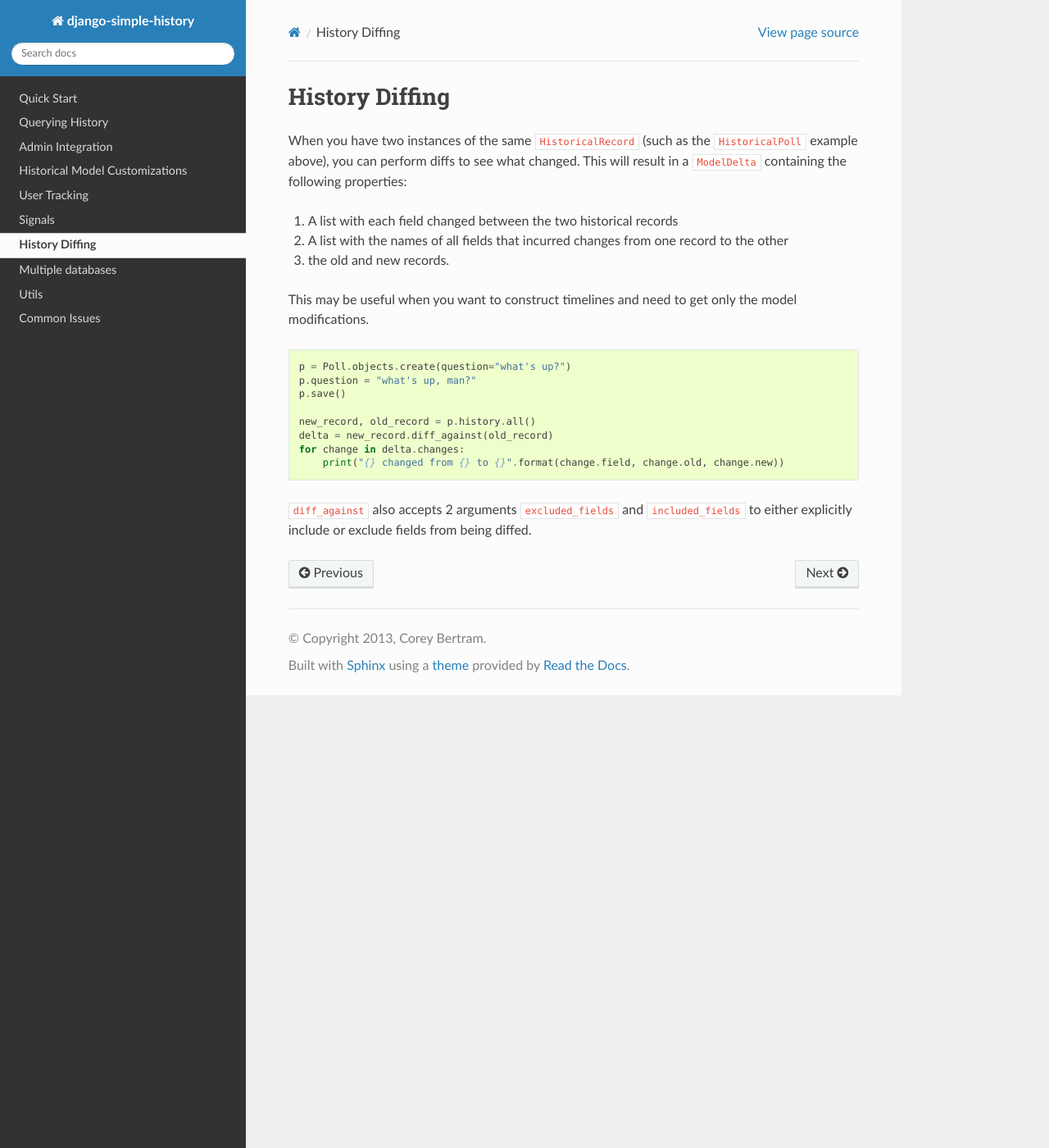
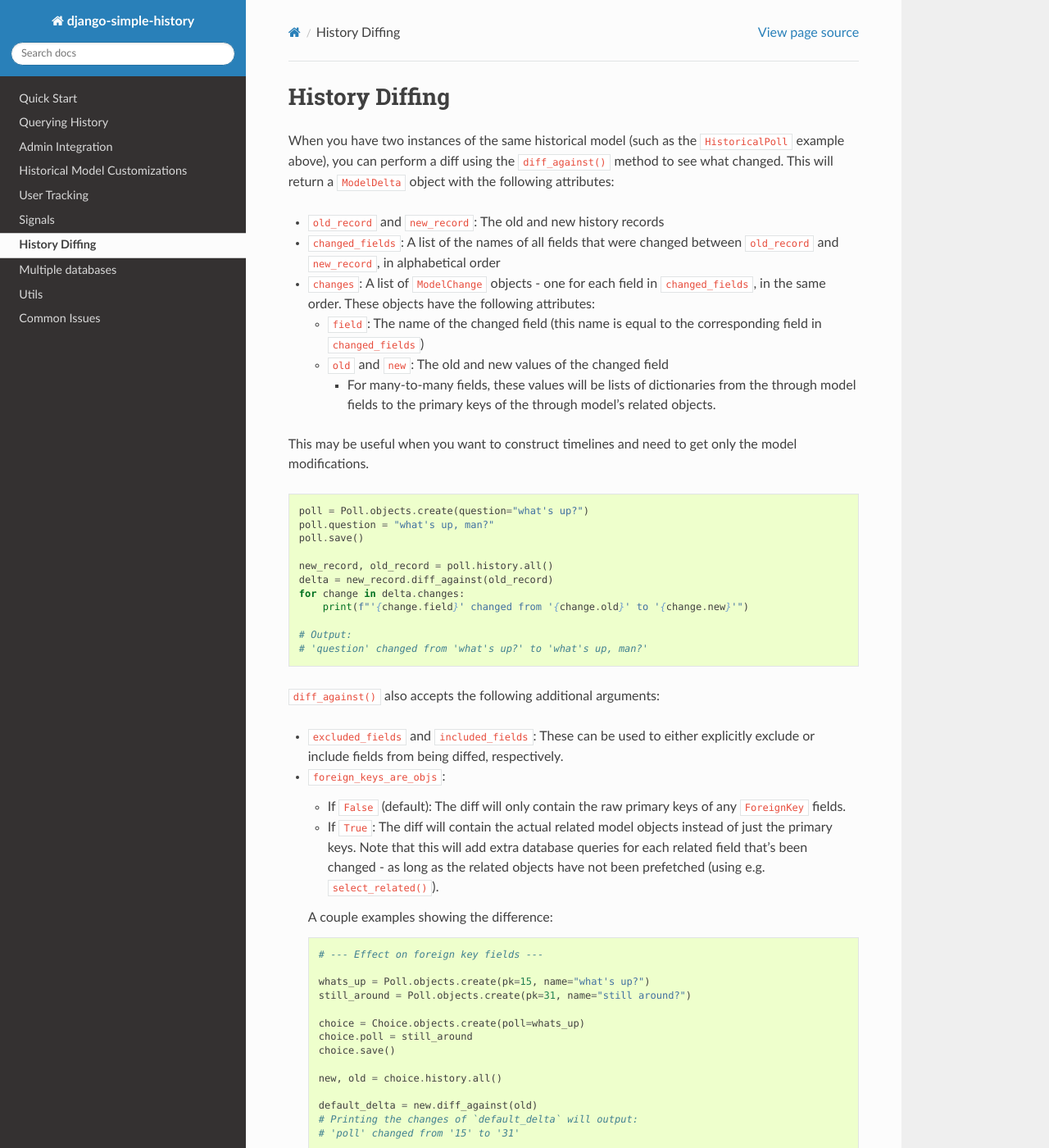
Before and after one commit to jazzband/django-simple-history, a Sphinx documentation site: the page built from docs/history_diffing.rst, in a window 1280 px wide and 1400 px high. Shown: the whole window at 82% size. Built offline with Sphinx 7.4.7 and the Read the Docs theme 2.0.0, drawn with Linux system fonts in a browser that asks for light colours; some of the changed text lies outside the part shown.

Commit message:
Added foreign_keys_are_objs arg to diff_against()
This makes it easier to get the related objects from the diff objects,
and facilitates prefetching the related objects when listing the diffs
- which is needed for the admin history page.

Also made the returned `ModelDelta` fields alphabetically ordered, to
prevent flakiness of one of the added tests.

```diff
--- a/CHANGES.rst
+++ b/CHANGES.rst
@@ -17,6 +17,10 @@
   ``history_list_display`` by default, and made the latter into an actual field (gh-1128)
 - ``ModelDelta`` and ``ModelChange`` (in ``simple_history.models``) are now immutable
   dataclasses; their signatures remain unchanged (gh-1128)
+- ``ModelDelta``'s ``changes`` and ``changed_fields`` are now sorted alphabetically by
+  field name, to prevent flaky tests by making their order consistent (gh-1128)
+- ``diff_against()`` has a new keyword argument, ``foreign_keys_are_objs``;
+  see usage in the docs under "History Diffing" (gh-1128)
 
 3.5.0 (2024-02-19)
 ------------------
--- a/docs/historical_model.rst
+++ b/docs/historical_model.rst
@@ -554,7 +554,6 @@
     informal = Category.objects.create(name="informal questions")
     official = Category.objects.create(name="official questions")
     p = Poll.objects.create(question="what's up?")
-    p.save()
     p.categories.add(informal, official)
     p.categories.remove(informal)
 
--- a/docs/history_diffing.rst
+++ b/docs/history_diffing.rst
@@ -1,24 +1,102 @@
 History Diffing
 ===============
 
-When you have two instances of the same ``HistoricalRecord`` (such as the ``HistoricalPoll`` example above),
-you can perform diffs to see what changed. This will result in a ``ModelDelta`` containing the following properties:
+When you have two instances of the same historical model
+(such as the ``HistoricalPoll`` example above),
+you can perform a diff using the ``diff_against()`` method to see what changed.
+This will return a ``ModelDelta`` object with the following attributes:
 
-1. A list with each field changed between the two historical records
-2. A list with the names of all fields that incurred changes from one record to the other
-3. the old and new records.
+- ``old_record`` and ``new_record``: The old and new history records
+- ``changed_fields``: A list of the names of all fields that were changed between
+  ``old_record`` and ``new_record``, in alphabetical order
+- ``changes``: A list of ``ModelChange`` objects - one for each field in
+  ``changed_fields``, in the same order.
+  These objects have the following attributes:
 
-This may be useful when you want to construct timelines and need to get only the model modifications.
+  - ``field``: The name of the changed field
+    (this name is equal to the corresponding field in ``changed_fields``)
+  - ``old`` and ``new``: The old and new values of the changed field
+
+    - For many-to-many fields, these values will be lists of dictionaries from the
+      through model fields to the primary keys of the through model's related objects.
+
+This may be useful when you want to construct timelines and need to get only
+the model modifications.
 
 .. code-block:: python
 
-    p = Poll.objects.create(question="what's up?")
-    p.question = "what's up, man?"
-    p.save()
+    poll = Poll.objects.create(question="what's up?")
+    poll.question = "what's up, man?"
+    poll.save()
 
-    new_record, old_record = p.history.all()
+    new_record, old_record = poll.history.all()
     delta = new_record.diff_against(old_record)
     for change in delta.changes:
-        print("{} changed from {} to {}".format(change.field, change.old, change.new))
+        print(f"'{change.field}' changed from '{change.old}' to '{change.new}'")
 
-``diff_against`` also accepts 2 arguments ``excluded_fields`` and ``included_fields`` to either explicitly include or exclude fields from being diffed.
+    # Output:
+    # 'question' changed from 'what's up?' to 'what's up, man?'
+
+``diff_against()`` also accepts the following additional arguments:
+
+- ``excluded_fields`` and ``included_fields``: These can be used to either explicitly
+  exclude or include fields from being diffed, respectively.
+- ``foreign_keys_are_objs``:
+
+  - If ``False`` (default): The diff will only contain the raw primary keys of any
+    ``ForeignKey`` fields.
+  - If ``True``: The diff will contain the actual related model objects instead of just
+    the primary keys.
+    Note that this will add extra database queries for each related field that's been
+    changed - as long as the related objects have not been prefetched
+    (using e.g. ``select_related()``).
+
+  A couple examples showing the difference:
+
+  .. code-block:: python
+
+      # --- Effect on foreign key fields ---
+
+      whats_up = Poll.objects.create(pk=15, name="what's up?")
+      still_around = Poll.objects.create(pk=31, name="still around?")
+
+      choice = Choice.objects.create(poll=whats_up)
+      choice.poll = still_around
+      choice.save()
+
+      new, old = choice.history.all()
+
+      default_delta = new.diff_against(old)
+      # Printing the changes of `default_delta` will output:
+      # 'poll' changed from '15' to '31'
+
+      delta_with_objs = new.diff_against(old, foreign_keys_are_objs=True)
+      # Printing the changes of `delta_with_objs` will output:
+      # 'poll' changed from 'what's up?' to 'still around?'
+
+      # Deleting all the polls:
+      Poll.objects.all().delete()
+      delta_with_objs = new.diff_against(old, foreign_keys_are_objs=True)  # Will raise `Place.DoesNotExist`
+
+
+      # --- Effect on many-to-many fields ---
+
+      informal = Category.objects.create(pk=63, name="informal questions")
+      whats_up.categories.add(informal)
+
+      new = whats_up.history.latest()
+      old = new.prev_record
+
+      default_delta = new.diff_against(old)
+      # Printing the changes of `default_delta` will output:
+      # 'categories' changed from [] to [{'poll': 15, 'category': 63}]
+
+      delta_with_objs = new.diff_against(old, foreign_keys_are_objs=True)
+      # Printing the changes of `delta_with_objs` will output:
+      # 'categories' changed from [] to [{'poll': <Poll: what's up?>, 'category': <Category: informal questions>}]
+
+      # Deleting all the categories:
+      Category.objects.all().delete()
+      delta_with_objs = new.diff_against(old, foreign_keys_are_objs=True)
+      # Printing the changes of `delta_with_objs` will now output:
+      # 'categories' changed from [] to [{'poll': <Poll: what's up?>, 'category': None}]
```
Also changed, not shown: 2 other files.
